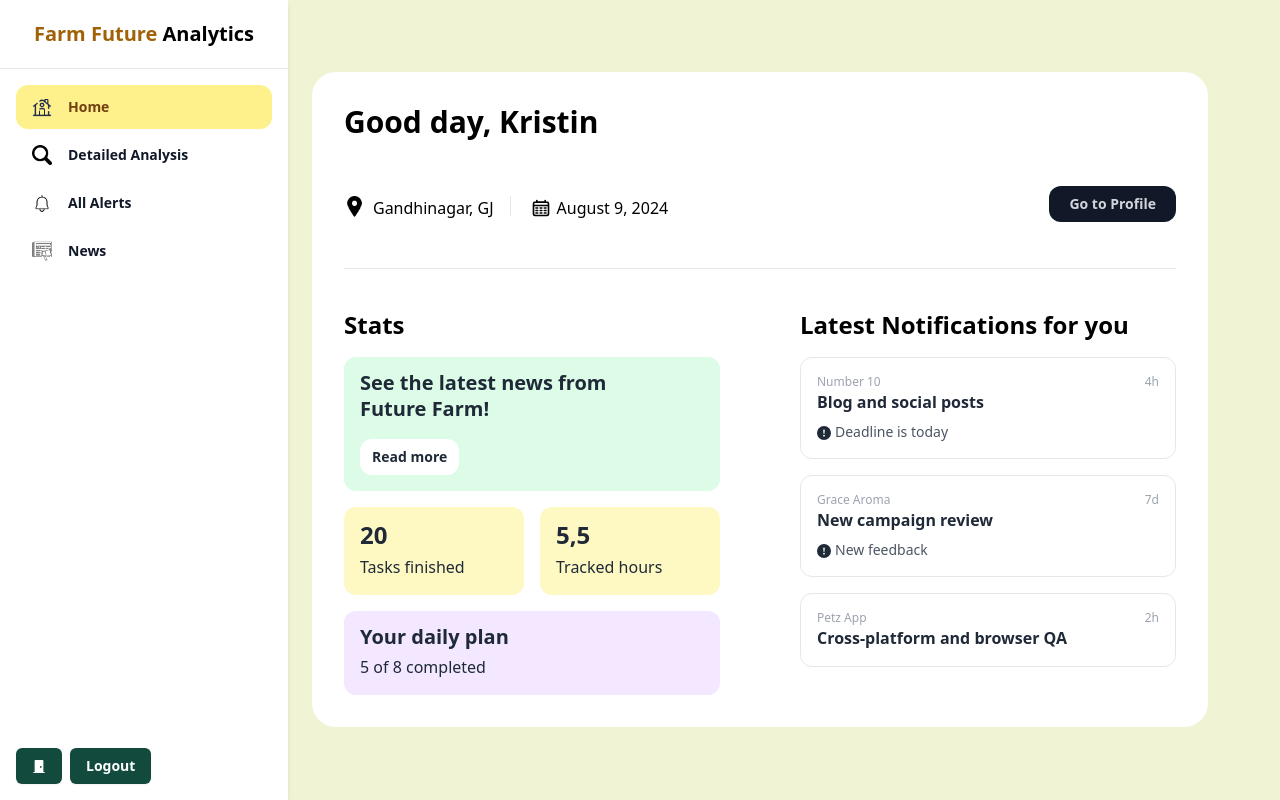
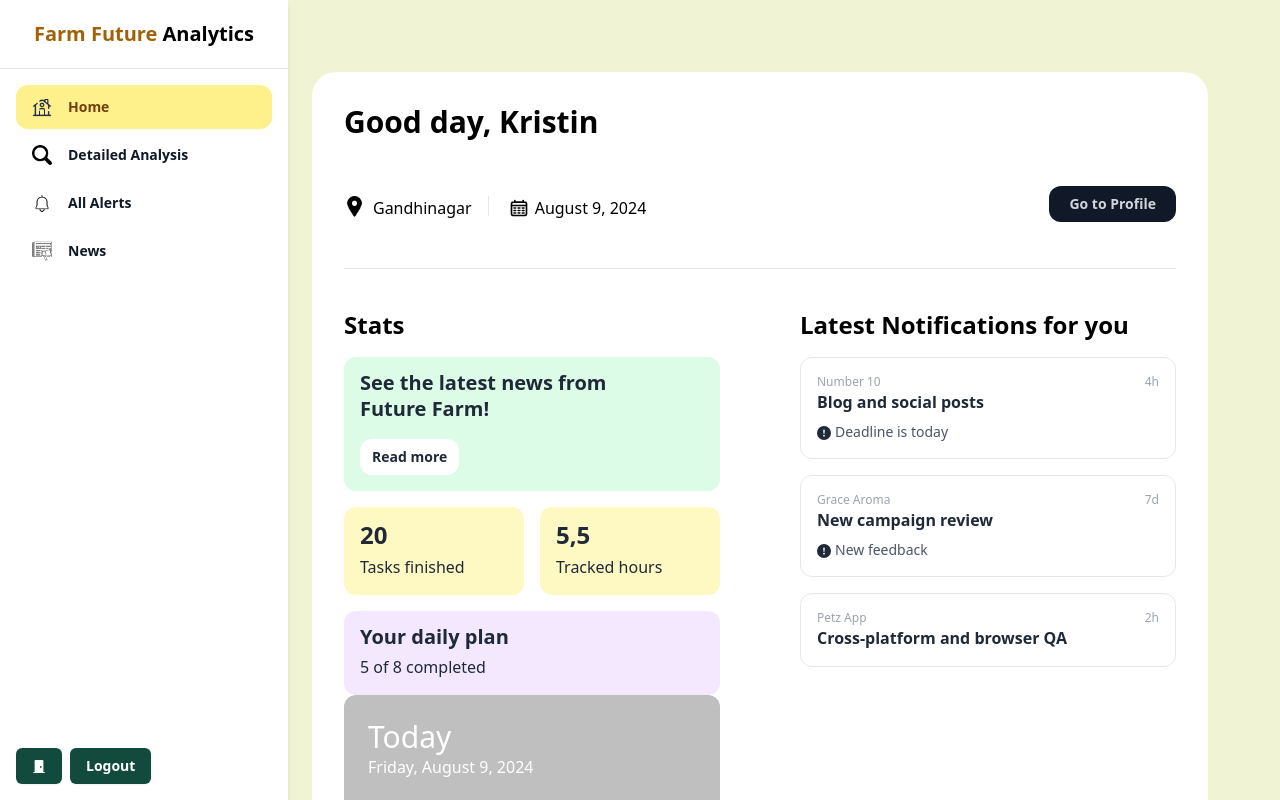
Before and after one commit to aabbi15/future-farm-analytics, a Next.js app: page /farmer-dashboard in a window 1280 px wide. Built offline with nearby package versions, Linux system fonts and the light colour scheme; no server answers; sample sign-in values are in the browser's storage.

Commit message:
adding weather

```diff
--- a/next.config.mjs
+++ b/next.config.mjs
@@ -19,6 +19,7 @@ const nextConfig = {
         MESSAGING_SENDER_ID: process.env.MESSAGING_SENDER_ID,
         APP_ID: process.env.APP_ID,
         MEASUREMENT_ID: process.env.MEASUREMENT_ID,
+        NEWS_KEY: process.env.NEWS_KEY,
     },
 };
 
--- a/src/app/farmer-dashboard/page.jsx
+++ b/src/app/farmer-dashboard/page.jsx
@@ -1,21 +1,63 @@
 "use client"
 
 import Image from 'next/image';
-import { useState } from "react";
+import { useState, useEffect } from "react";
 import { useRouter } from 'next/navigation';
 import { onAuthStateChanged, getAuth } from 'firebase/auth';
 import Farmerhead from "@/components/(farmer-dash)/header";
 import Sidefarm from "@/components/(farmer-dash)/sidebar";
 import DateDisplay from "@/components/(farmer-dash)/currdate";
+import Current from '@/components/(farmer-dash)/weathercard';
 
 
 function Dash() {
     const [welcome, Setwelcome] = useState("Good day, Kristin");
     const [name, Setname] = useState("Kristin");
-    const [location, Setlocation] = useState("Gandhinagar, GJ");
+    const [loc, Setloc] = useState("Gandhinagar");
+
+    const [data, setdata] = useState({});
+    const url = `https://api.weatherapi.com/v1/forecast.json?key=538023bd3c43455084733202231905&q=${loc}&days=7&aqi=yes&alerts=yes`;
 
     const router = useRouter();
     onAuthStateChanged(getAuth(), (user) => !user && router.push("/"));
+
+    useEffect(() => {
+
+        console.log("i am in useeffect");
+
+
+        const fetchData = async () => {
+          try {
+            const response = await fetch(url);
+
+            console.log(response);
+            if (!response.ok) {
+              throw new Error();
+            }
+            const data = await response.json();
+            setdata(data);
+            // setError("");
+          } catch (error) {
+            console.log("ERROR",error);
+            // setError("City not found");
+            setdata({});
+          }
+        };
+
+        // Only trigger the fetch when a search operation is intended
+        if(loc){
+            fetchData();
+
+            console.log(data);
+        }
+
+
+      }, []);
+
+
+
+
+
 
     return (
         <body className="relative bg-[#f0f4d4] overflow-hidden max-h-screen">
@@ -32,7 +74,7 @@ function Dash() {
                                         <div className="text-gray-400 text-xs">
                                             <Image src="/location-sign.png" alt="avatar" width="21" height="21" />
                                         </div>
-                                        <div className="pl-2"> {location} </div>
+                                        <div className="pl-2"> {loc} </div>
                                         <div className="h-[20px] border-l mx-4"></div>
                                         <div className="-mt-2 -ml-1">
                                             <DateDisplay />
@@ -112,6 +154,8 @@ function Dash() {
                                         </div>
                                     </div>
                                 </div>
+
+                                <Current data={data}/>
                             </div>
                         </div>
                     </div>
--- /dev/null
+++ b/src/components/(farmer-dash)/weathercard.jsx
@@ -0,0 +1,57 @@
+"use client"
+
+import { getCurrentDate } from "../../helpers/getdate";
+import React, { useState, useEffect } from "react";
+// import LocationOnIcon from "@mui/icons-material/LocationOn";
+
+
+
+
+
+
+function Current({ data }) {
+
+
+  console.log("data" ,data);
+
+  const weatherIcon = data.current ? data.current.condition.icon : null;
+  const currentDate = getCurrentDate();
+
+  return (
+
+    <div className="flex flex-col mb-8 md:mb-0 items-start gap-2 bg-black/25 p-6 rounded-xl">
+      <div className="flex items-center">
+        <div className="">
+          <h1 className="text-3xl text-white">Today</h1>
+          <p className="text-white">{currentDate}</p>
+        </div>
+        {weatherIcon && (
+          <div>
+            <img className="w-[50px] object-cover" src={weatherIcon} alt="Weather Icon" />
+          </div>
+        )}
+      </div>
+      <div>
+        {data.current ? (
+          <p className="text-5xl text-white">
+            {data.current.temp_f.toFixed()}
+            <span>°</span>
+          </p>
+        ) : null}
+        {data.current ? <span className="text-white">{data.current.condition.text}</span> : null}
+      </div>
+      <div>
+        {data.loc ? (
+          <div className="flex items-center text-black bg-white/90 px-2 py-2 rounded-xl">
+            <Image src="/loc-sign.png" alt="avatar" width="21" height="21" />
+            <span>
+              {data.loc.name}, {data.loc.region}
+            </span>
+          </div>
+        ) : null}
+      </div>
+    </div>
+  );
+};
+
+export default Current;
--- /dev/null
+++ b/src/helpers/getdate.js
@@ -0,0 +1,9 @@
+export const getCurrentDate = () => {
+  const currentDate = new Date().toLocaleDateString("en-US", {
+    weekday: "long",
+    year: "numeric",
+    month: "long",
+    day: "numeric",
+  });
+  return currentDate;
+};
```
